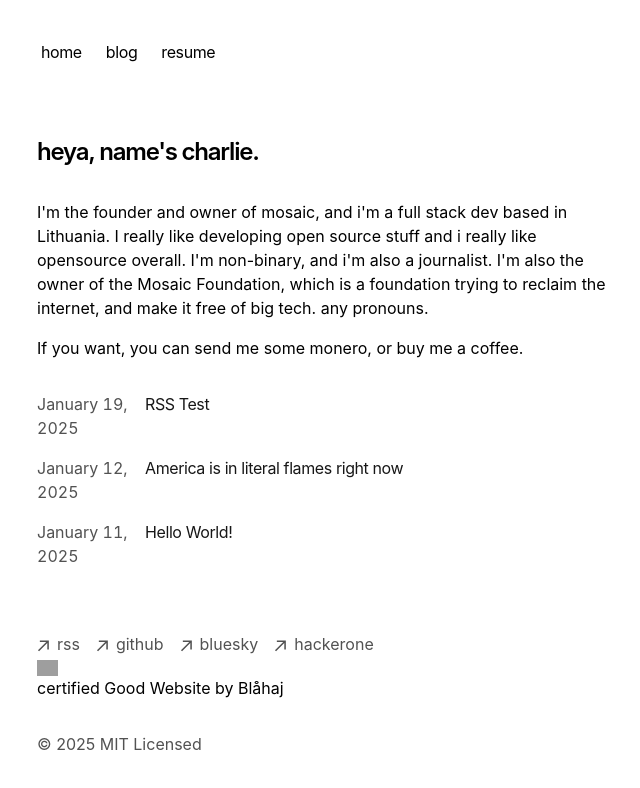
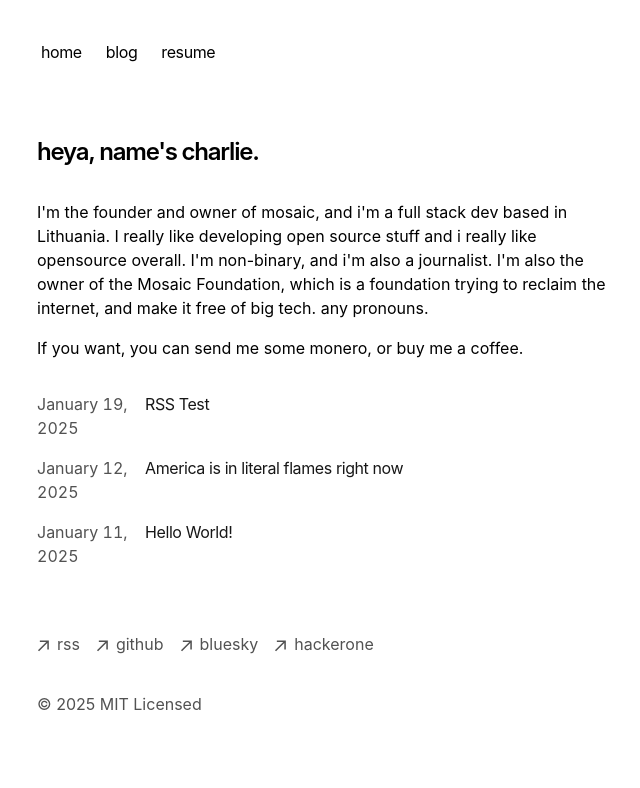
Before and after one commit to a53xd/t480.dev, a Next.js app: page / in a window 1280 px wide. Shown: the top 788 px of the page, without its empty margins (315-955 px from the left). Built offline with nearby package versions, Linux system fonts and the light colour scheme; grey boxes are pictures that could not be loaded.

Commit message:
im making a new website i fucking hate you next.js please kill yourself

```diff
--- a/app/components/footer.tsx
+++ b/app/components/footer.tsx
@@ -64,10 +64,6 @@ export default function Footer() {
           </a>
         </li>
       </ul>
-      <div>
-      <img src="/static/blahaj.png" style={{ height: '1em' }} alt="Blåhaj certified" />
-      <p>certified Good Website by Blåhaj</p>
-    </div>
       <p className="mt-8 text-neutral-600 dark:text-neutral-300">
         © {new Date().getFullYear()} MIT Licensed
       </p>
```
